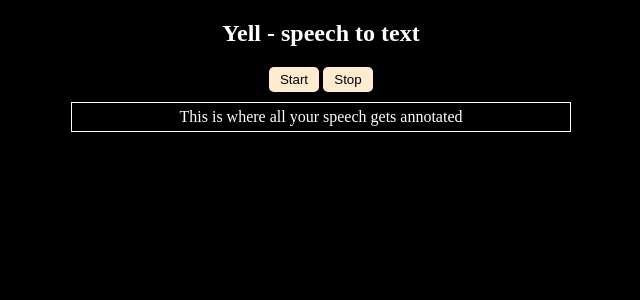
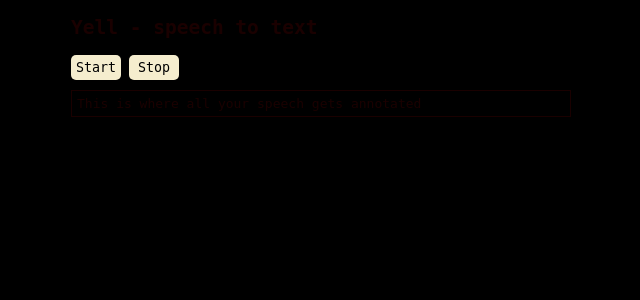
Before and after one commit to asceznyk/yell, a Flask app: page / in a window 1280 px wide. Shown: the top 300 px of the page, without its empty margins (319-959 px from the left). Run offline with Flask 2, Linux system fonts and the light colour scheme.

Commit message:
changing the styling!

```diff
--- a/static/style.css
+++ b/static/style.css
@@ -1,16 +1,13 @@
 html, body {
 	margin:0;
-	color: #fff;
+	color: #1A0000;
 	background: #000;
+	font-family: monospace;
 }
 
 .wrapper {
 	margin:auto;
 	max-width: 500px;
-}
-
-.header, .design, .transcript {
-	text-align:center;
 }
 
 .btn {
@@ -19,7 +16,8 @@ html, body {
 	padding:5px;
 	min-width:50px;
 	text-align:center;
-	background:blanchedalmond
+	background:#F5EDCE;
+	font-family:inherit;
 }
 
 .btn:hover {
@@ -32,14 +30,13 @@ html, body {
 
 .transcript {
 	border: 1px solid;
-	text-align: center;
-	color: #fff;
+	color: inherit;
 	padding: 5px;
+	font-family:inherit;
 }
 
 @media only screen and (max-width: 600px) {
 	.wrapper {
 		width: 90vw;
-
 	}
 }
```
